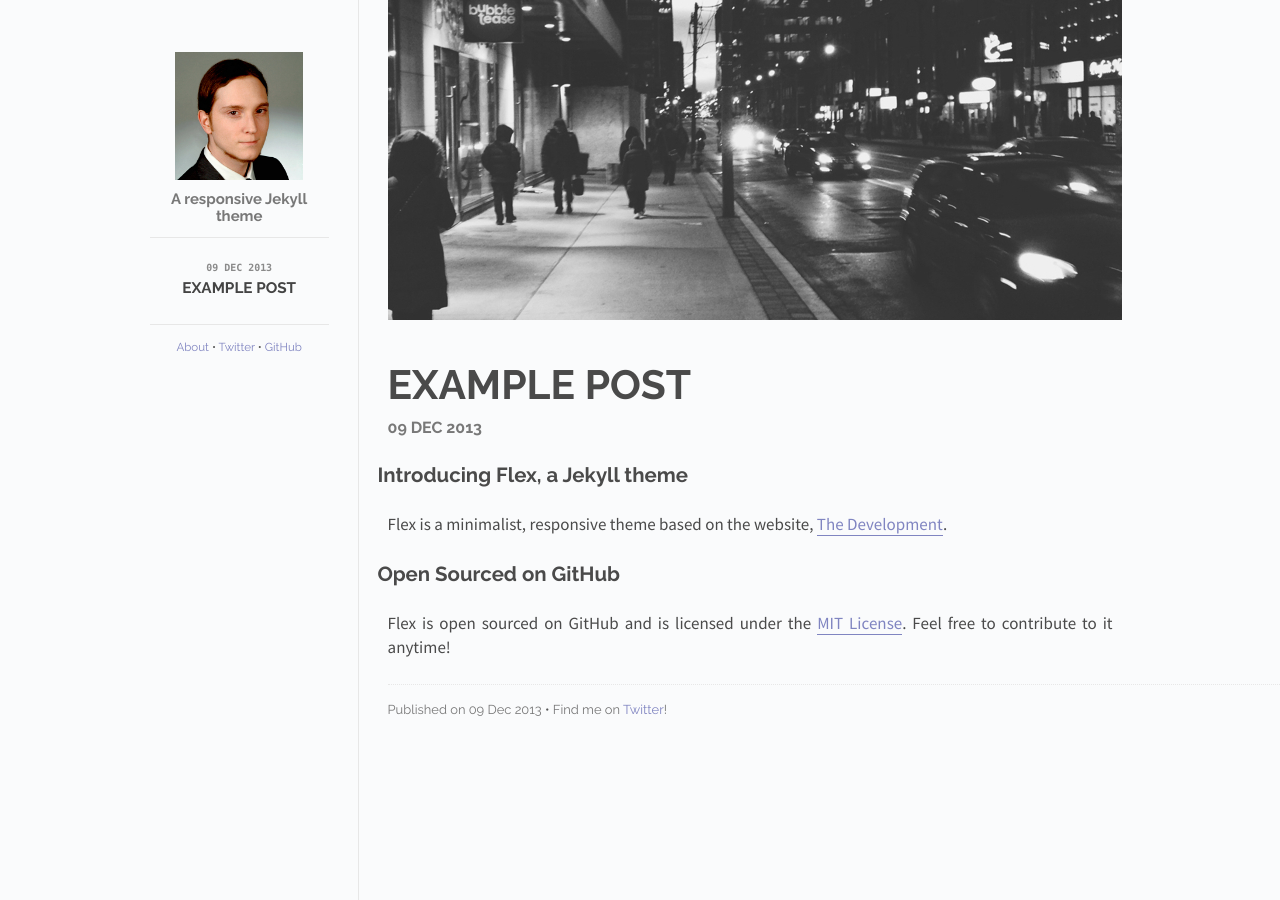
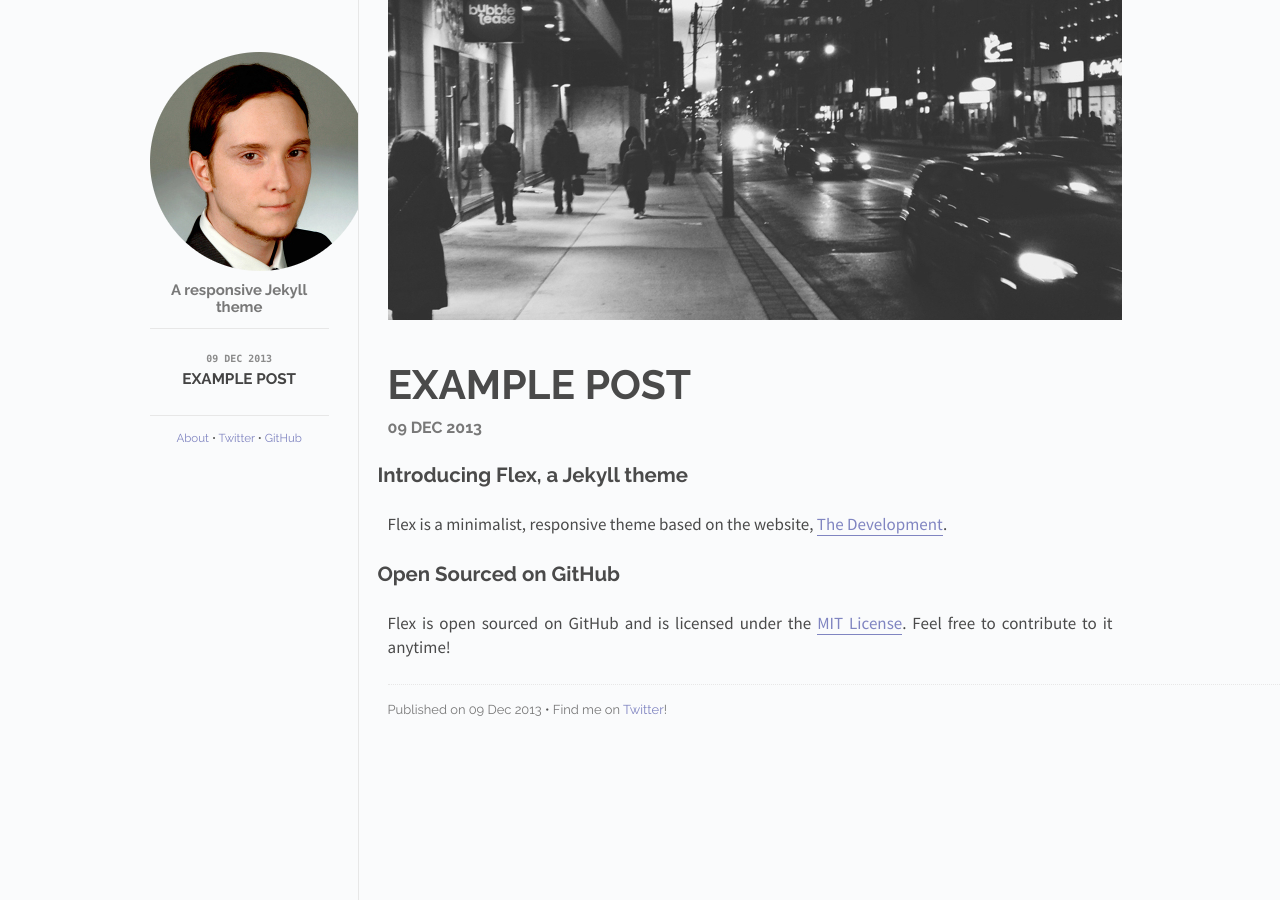
Before and after one commit to moews/moews.github.io, a Jekyll site: the page built from index.html, in a window 1280 px wide. Built offline with Jekyll 4.4.1, drawn with Linux system fonts in a browser that asks for light colours; Markdown is read by kramdown in place of the engine named in the settings.

Commit message:
Update default.html

```diff
--- a/_layouts/default.html
+++ b/_layouts/default.html
@@ -23,7 +23,7 @@
     <div class="site">
       <div class="sidebar" id="sidebar">
         <div class="header">
-          <h1 class="title"><a href="/"><img id="logo" src="/images/logo.png"></a></h1>
+          <h1 class="title"><a href="/"><img id="Ben" src="/images/avatar.png"></a></h1>
           <span class="tagline">A responsive Jekyll theme</span>
         </div>
         <div class="posts">
```
